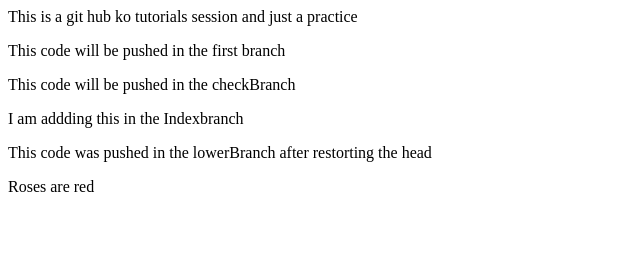
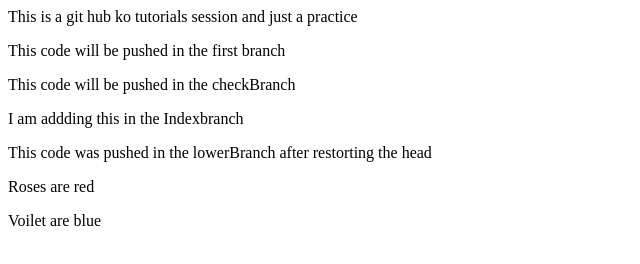
Before and after one commit to sarmilaPS/gitSession, a plain HTML site: page index.html in a window 1280 px wide. Shown: the whole page, without its empty margins (0-640 px from the left). Drawn offline with Linux system fonts and the light colour scheme.

Commit message:
Violket are blue

```diff
--- a/index.html
+++ b/index.html
@@ -8,6 +8,7 @@
             <p>I am addding this in the Indexbranch</p>
             <p>This code was pushed in the lowerBranch after restorting the head </p>
             <p>Roses are red</p>
+            <p>Voilet are blue</p>
         </body>
     </head>
 </html>
```
